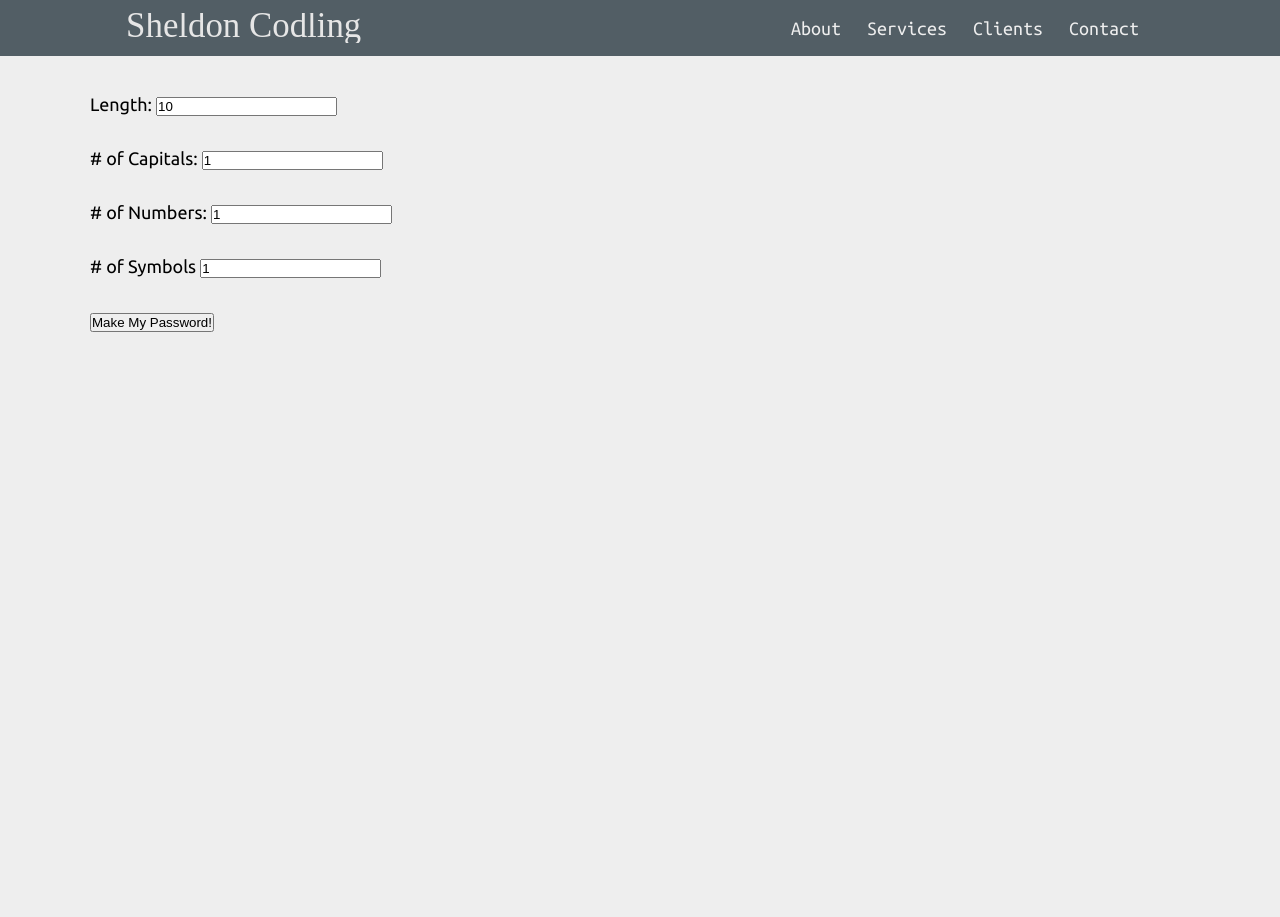
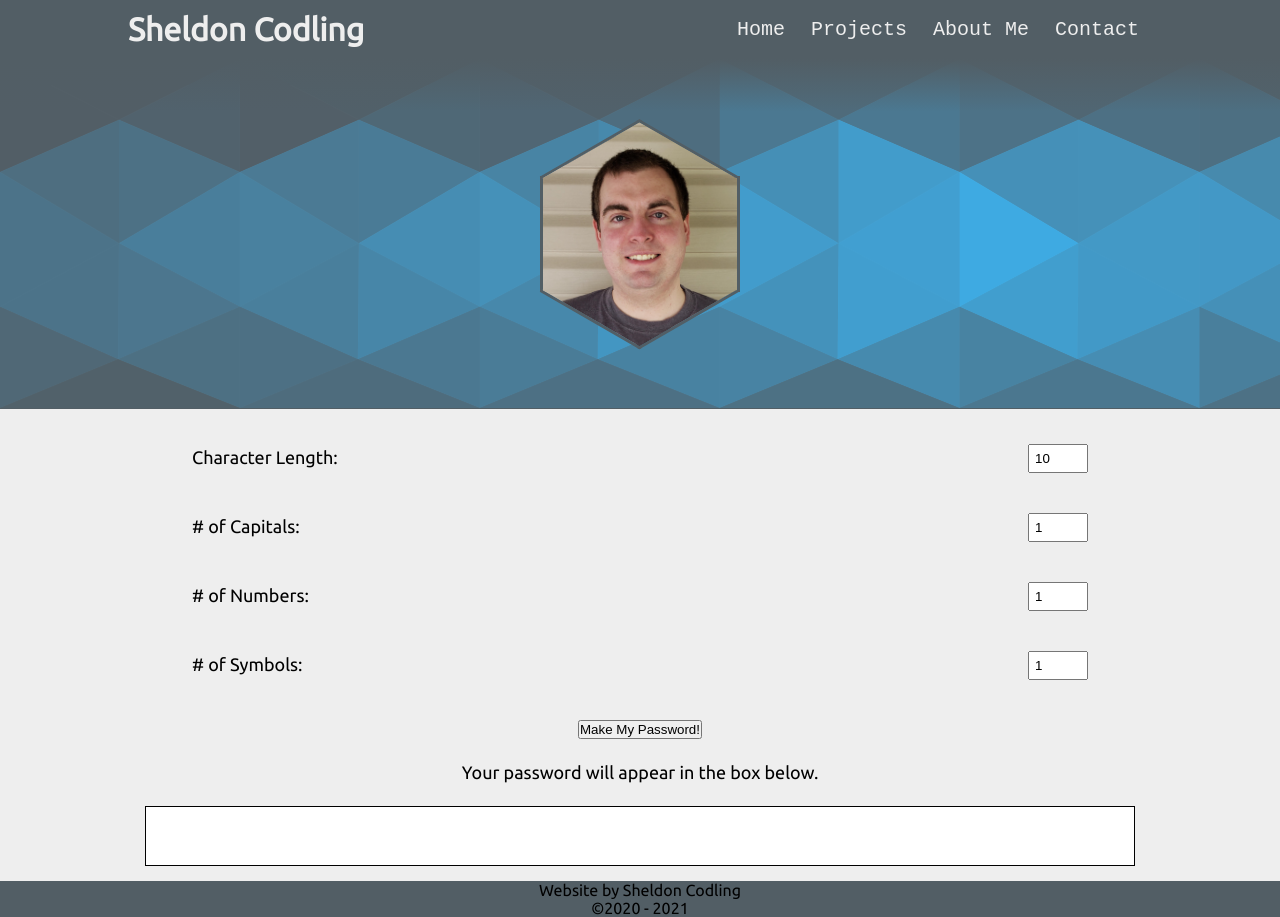
Before and after one commit to CodlingSh/shelcod.github.io, a plain HTML site: page passgen.html in a window 1280 px wide. Before the commit the page ends 800 px from the top, so only its background shows below. Drawn offline with nearby package versions, Linux system fonts and the light colour scheme.

Commit message:
Add files via upload

```diff
--- a/passgen.html
+++ b/passgen.html
@@ -4,55 +4,70 @@
     <meta charset="UTF-8">
     <meta http-equiv="X-UA-Compatible" content="IE=edge">
     <meta name="viewport" content="width=device-width, initial-scale=1.0">
-    <title>Passgen</title>
+    <title>Sheldon Codling's Webpage</title>
     <link rel="stylesheet" href="https://fonts.googleapis.com/css?family=Ubuntu">
-    <link rel="preconnect" href="https://fonts.gstatic.com">
-    <link href="https://fonts.googleapis.com/css2?family=Ubuntu+Mono&display=swap" rel="stylesheet">
-    <link rel="stylesheet" href="css/sheldontest.css">
+    <link rel="stylesheet" href="css/sheldonTest.css">
+    <link rel="stylesheet" href="css/passgen.css">
+    <script src="https://code.jquery.com/jquery-3.1.1.min.js"></script>
     <script src="scripts/sidenav.js"></script>
     <script src="scripts/passgen.js"></script>
 
 </head>
 <body>
     <header>
-        <a href="#" class="logo"><img src="images/name.svg" height="30px" class="logo"></a>
+        <!--<a href="#" class="logo"><img src="images/name.svg" height="30px" class="logo"></a>-->
+        <h1 class="logo">Sheldon Codling</h1>
         <nav>
-            <div id="mySideNav" class="sideNav mobile">
-                <a href="javascript:void(0)" class="closebtn" onclick="closeNav()">&times;</a>
-                <a href="#">About</a>
-                <a href="#">Services</a>
-                <a href="#">Clients</a>
-                <a href="#">Contact</a>
-            </div> <!-- end of "mySidenav" div -->
-            <div id="myNavBar" class="navBar desktop">
+            <img src="images/burger.svg" class="menuBtn mobile" height="30px">
+            <div id="myNavBar" class="desktop navBar">
                 <ul>
-                    <a href="#"><li>About</li></a>
-                    <a href="#"><li>Services</li></a>
-                    <a href="#"><li>Clients</li></a>
-                    <a href="#"><li>Contact</li></a>
+                    <a href="index.html"><li>Home</li></a>
+                    <a href="project.html"><li>Projects</li></a>
+                    <a href="about.html"><li>About Me</li></a>
+                    <a href="contact.html"><li>Contact</li></a>
                 </ul>
             </div>
         </nav>
-        <img src="images/burger.svg" onclick="openNav()" height="30px"; class="menuBtn mobile">
     </header>
+    <div id="mySideNav" class="sideNav mobile">
+        <a href="index.html">Home</a><hr>
+        <a href="projects.html">Projects</a><hr>
+        <a href="about.html">About Me</a><hr>
+        <a href="contact.html">Contact</a>
+    </div> <!-- end of "mySidenav" div -->
+
+    <div class="page-top">
+        <div class="hexagon">
+            <div class="hexTop"></div>
+            <div class="hexBottom"></div>
+        </div>
+    </div>
 
     <main>
-        <label for="length">Length: </label>
+        <div id="option">
+            <label for="length">Character Length: </label>
             <input type="number" id="length" class="length" value="10" min="0"><br><br>
+        </div>
+        <div id="option">
             <label for="caps"># of Capitals: </label>
             <input type="number" id="caps" class="caps" value="1" min="0"><br><br>
+        </div>
+        <div id="option">
             <label for="numbers"># of Numbers: </label>
             <input type="number" id="numbers" class="numbers" value="1" min="0"><br><br>
-        <label for="symbols"># of Symbols </label>
+        </div>
+        <div id="option">
+            <label for="symbols"># of Symbols: </label>
             <input type="number" id="symbols" class="symbols" value=1 min="0"><br><br>
+        </div>
         <button id="calculate">Make My Password!</button>
-        <p id="error"></p>
+        <p>Your password will appear in the box below.</p>
+        <div id="passBox"><p></p></div>
     </main>
 
-
-
-    <div id="main">
-
-    </div> <!-- end of "openNav" div -->
+    <footer>
+        <p>Website by Sheldon Codling</p>
+        <p>©2020 - 2021</p>
+    </footer>
 </body>
 </html>
```
Lines whose indentation alone changed are shown as unchanged.
